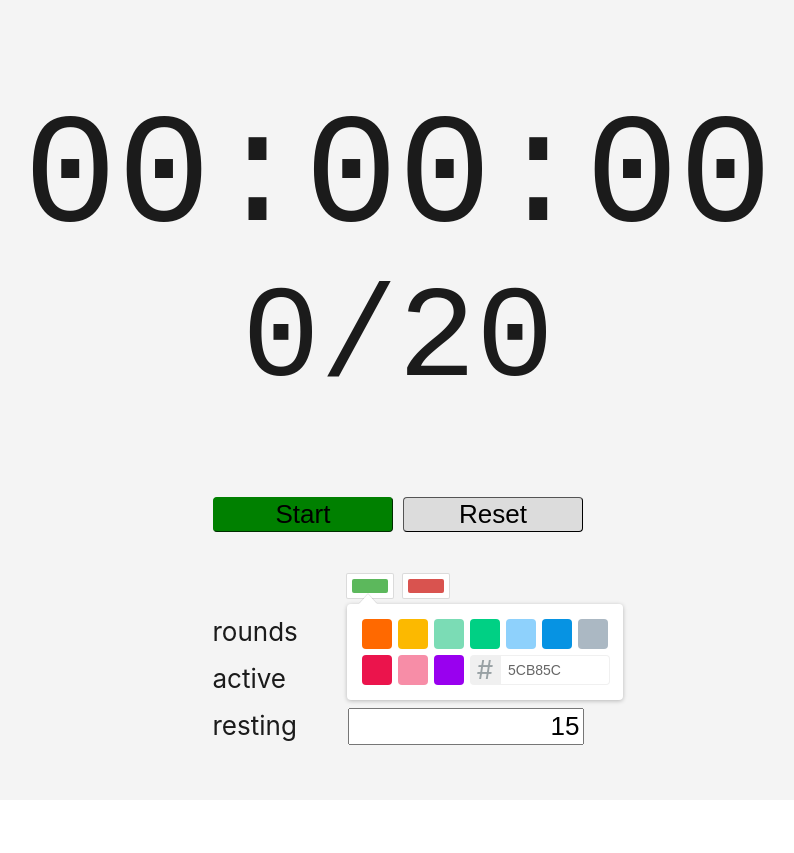
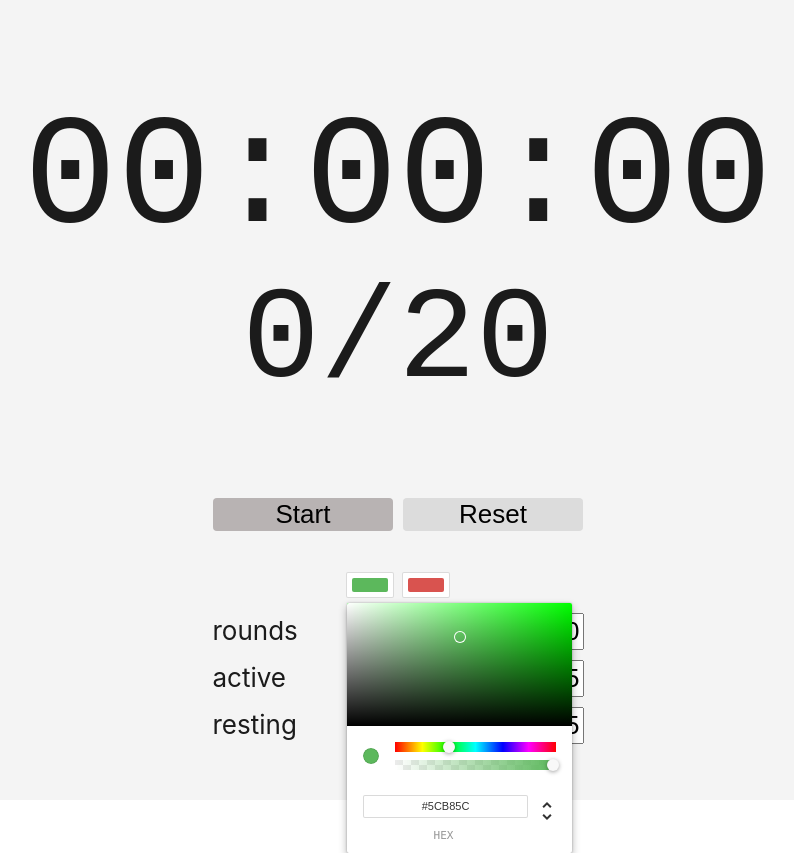
Before and after one commit to QuentinDuval/interval-training, a React (Create React App) app: page / in a window 1280 px wide. Both pictures are taken after a click on the element 612 px from the left and 585 px from the top of the page. Shown: the whole page, without its empty margins (242-1036 px from the left). Before the commit the page ends 800 px from the top, so only its background shows below. Built offline with nearby package versions, Linux system fonts and the light colour scheme.

Commit message:
Nuances de gris

```diff
--- a/src/App.css
+++ b/src/App.css
@@ -54,17 +54,18 @@
 }
 
 .restart-button {
-  background-color: green;
-  border-color: green;
+  background-color: rgb(184, 179, 179);
+  border-width: 0px;
 }
 
 .pause-button {
-  background-color: red;
-  border-color: red;
+  background-color: gainsboro;
+  border-width: 0px;
 }
 
 .reset-button {
   background-color: gainsboro;
+  border-width: 0px;
 }
 
 .color-selector {
--- a/src/ColorSelector.js
+++ b/src/ColorSelector.js
@@ -1,5 +1,5 @@
 import React from 'react'
-import { TwitterPicker } from 'react-color'
+import { ChromePicker } from 'react-color'
 import reactCSS from 'reactcss'
 
 
@@ -57,7 +57,7 @@ export class ColorSelector extends React.Component {
             { this.state.displayColorPicker ?
                 <div style={styles.popover}>
                     <div style={styles.cover} onClick={this.handleClose}/>
-                    <TwitterPicker
+                    <ChromePicker
                         color={this.props.color}
                         onChangeComplete={(color) => this.props.onChange(color.hex)}
                     />
```
